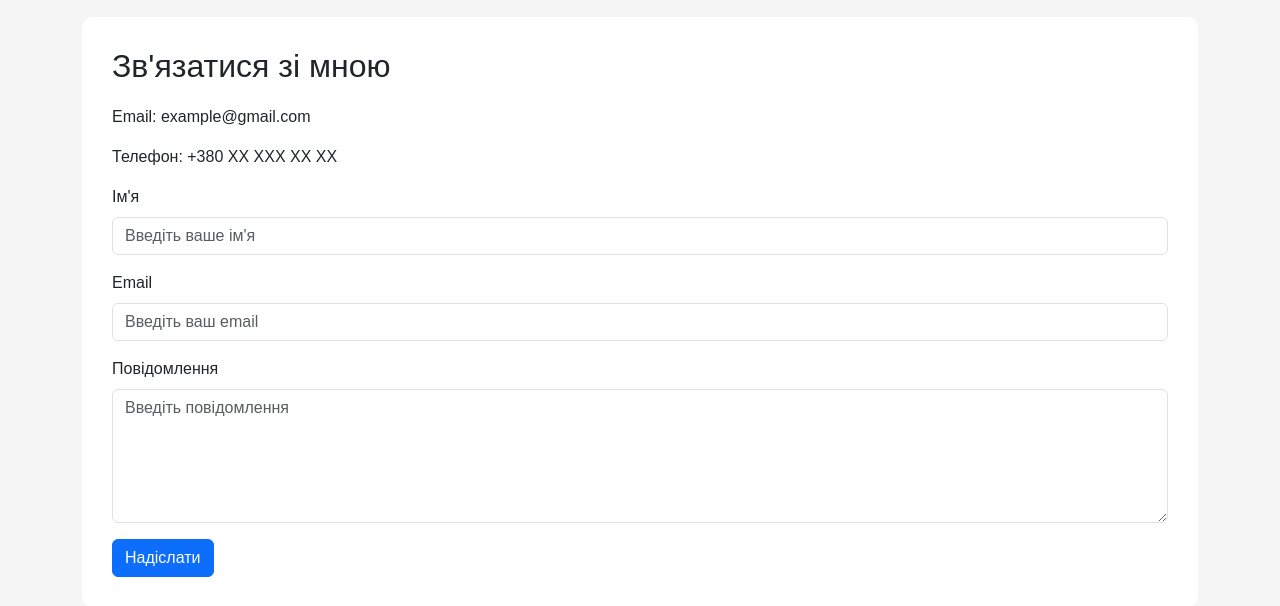
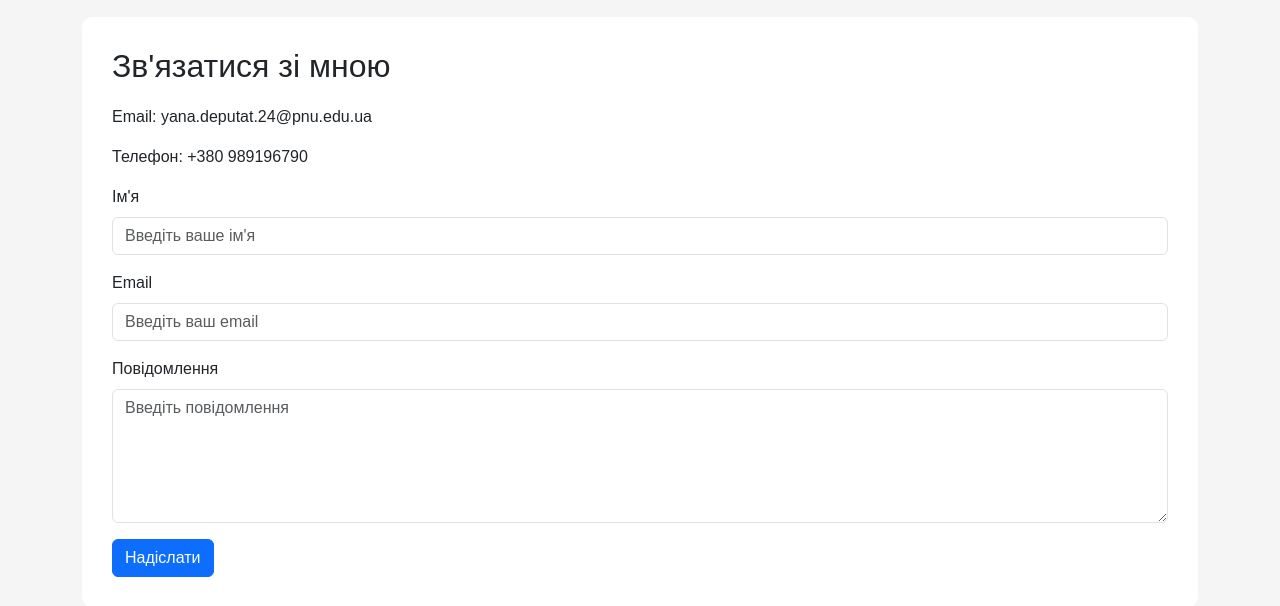
Before and after one commit to yanadeputat1/flask-app-lab, a Flask app: page /contacts in a window 1280 px wide. Shown: the part 183-789 px from the top of the page. Run offline with Flask 3, Linux system fonts and the light colour scheme.

Commit message:
Update contacts.html

```diff
--- a/templates/contacts.html
+++ b/templates/contacts.html
@@ -10,8 +10,8 @@
 
         <h2>Зв'язатися зі мною</h2>
 
-        <p>Email: example@gmail.com</p>
-        <p>Телефон: +380 XX XXX XX XX</p>
+        <p>Email: yana.deputat.24@pnu.edu.ua</p>
+        <p>Телефон: +380 989196790</p>
 
         <form>
 
```
